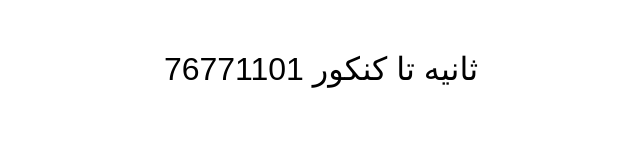
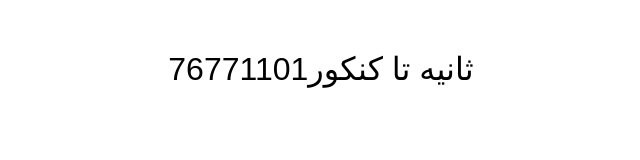
Before and after one commit to knktimer/knktimer, a plain HTML site: page index.html in a window 1280 px wide. Shown: the full height of the page, 319-959 px from the left. Drawn offline with Linux system fonts and the light colour scheme.

Commit message:
Update index.html

```diff
--- a/index.html
+++ b/index.html
@@ -33,7 +33,7 @@
     var seconds = Math.floor((countDownDate - now) / 1000);
 
     // Display the countdown in seconds
-    document.getElementById("countdown").innerHTML = seconds + " ثانیه تا کنکور";
+    document.getElementById("countdown").innerHTML = " ثانیه تا کنکور" + seconds;
 
     // If the countdown is over, display a message
     if (seconds < 0) {
```
